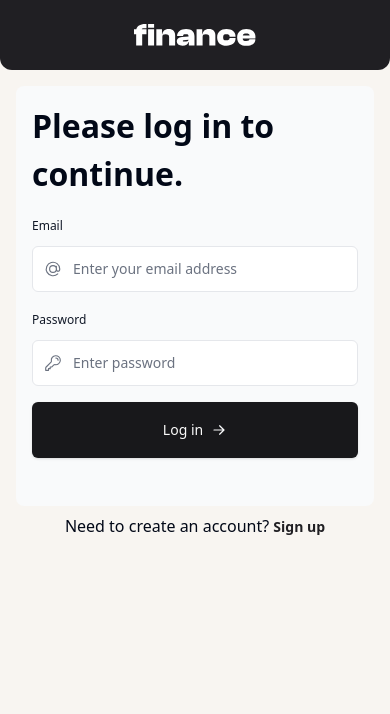
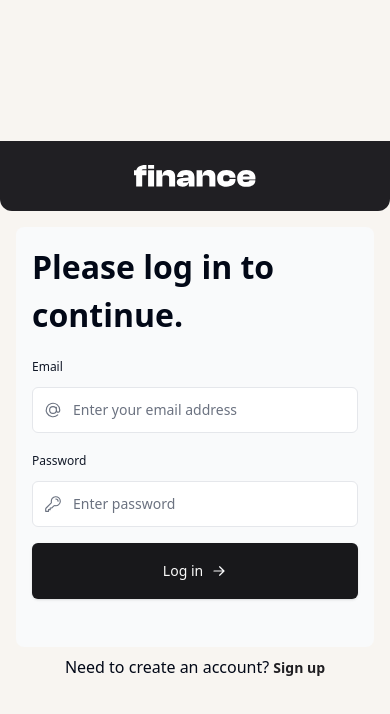
Before and after one commit to ChamuMutezva/personal-finance-dashboard, a Next.js app: page /login in a window 390 px wide. Shown: the top 714 px of the page. Built offline with nearby package versions, Linux system fonts and the light colour scheme; no server answers.

Commit message:
update: login and signup page centering

```diff
--- a/app/dashboard/budgets/page.tsx
+++ b/app/dashboard/budgets/page.tsx
@@ -434,7 +434,7 @@ export default async function Page() {
                                                 <div
                                                     key={item.id}
                                                     className={clsx(
-                                                        `flex justify-between border-b-[1px] py-4 last:border-b-0 border-[hsl(var(--beige-500))]`
+                                                        `flex justify-between border-b-[1px] border-opacity-15 py-4 last:border-b-0 border-[hsl(var(--beige-500))]`
                                                     )}
                                                 >
                                                     <div>
--- a/app/login/page.tsx
+++ b/app/login/page.tsx
@@ -4,7 +4,7 @@ import LoginForm from "../ui/login/login-form";
 
 export default function Login() {
     return (
-        <main className="flex flex-col items-center relative lg:justify-around  min-h-screen  lg:flex-row w-full lg:p-4">
+        <main className="flex flex-col items-center justify-center relative lg:justify-around  min-h-screen  lg:flex-row w-full lg:p-4">
             <div
                 className="flex flex-col justify-between items-center lg:items-stretch w-full lg:h-dvh bg-[hsl(var(--grey-900))]
                             lg:w-5/12 p-6 rounded-b-xl lg:rounded-2xl object-cover bg-none
--- a/app/sign-up/page.tsx
+++ b/app/sign-up/page.tsx
@@ -3,7 +3,7 @@ import Image from "next/image";
 
 export default function SignUp() {
     return (
-        <main className="flex flex-col items-center relative justify-start lg:justify-around min-h-screen  lg:flex-row w-full lg:p-4">
+        <main className="flex flex-col items-center justify-center relative justify-start lg:justify-around min-h-screen  lg:flex-row w-full lg:p-4">
             <div
                 className="flex flex-col justify-between items-center lg:items-stretch w-full lg:h-dvh bg-[hsl(var(--grey-900))]
                lg:w-5/12 p-6 rounded-b-xl lg:rounded-2xl object-cover bg-none
--- a/app/ui/budget/Donut.tsx
+++ b/app/ui/budget/Donut.tsx
@@ -139,7 +139,7 @@ export function Donut({ budgets, totals }: Readonly<DonutProps>) {
                 id="chart-description"
                 className="left-side flex-col gap-2 text-sm items-start md:flex-1"
             >
-                <h2 className="text-left text-preset-2 font-bold py-4 text-[hsl(var(--grey-900))]">
+                <h2 className="text-left -ml-4 capitalize text-preset-2 font-bold py-4 text-[hsl(var(--grey-900))]">
                     Spending summary
                 </h2>
                 <div className="flex flex-col  w-full">
```
